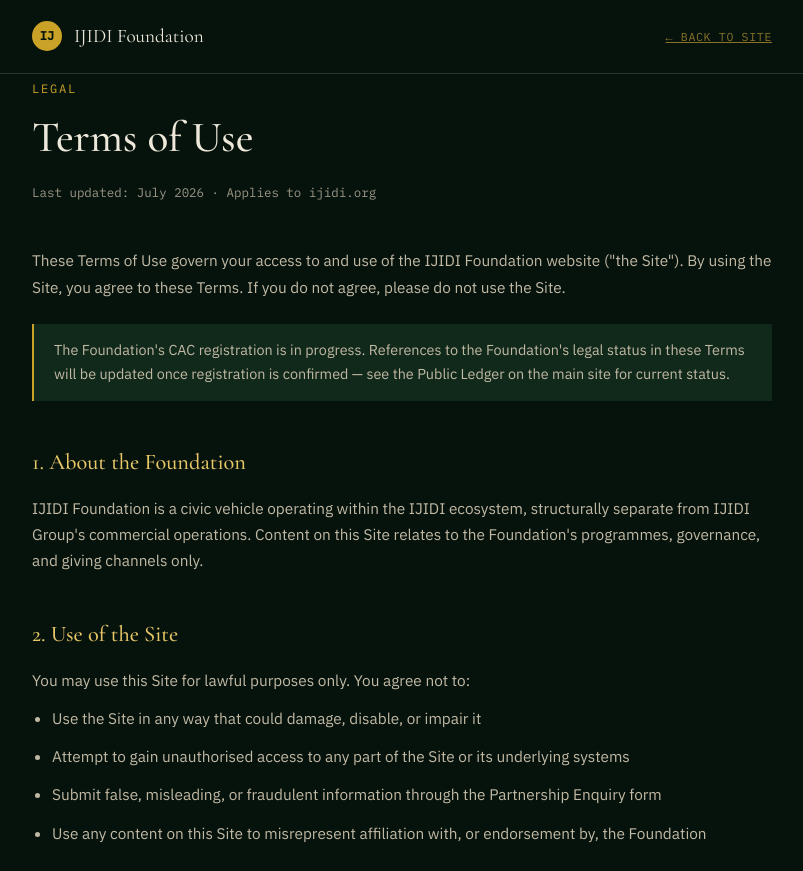
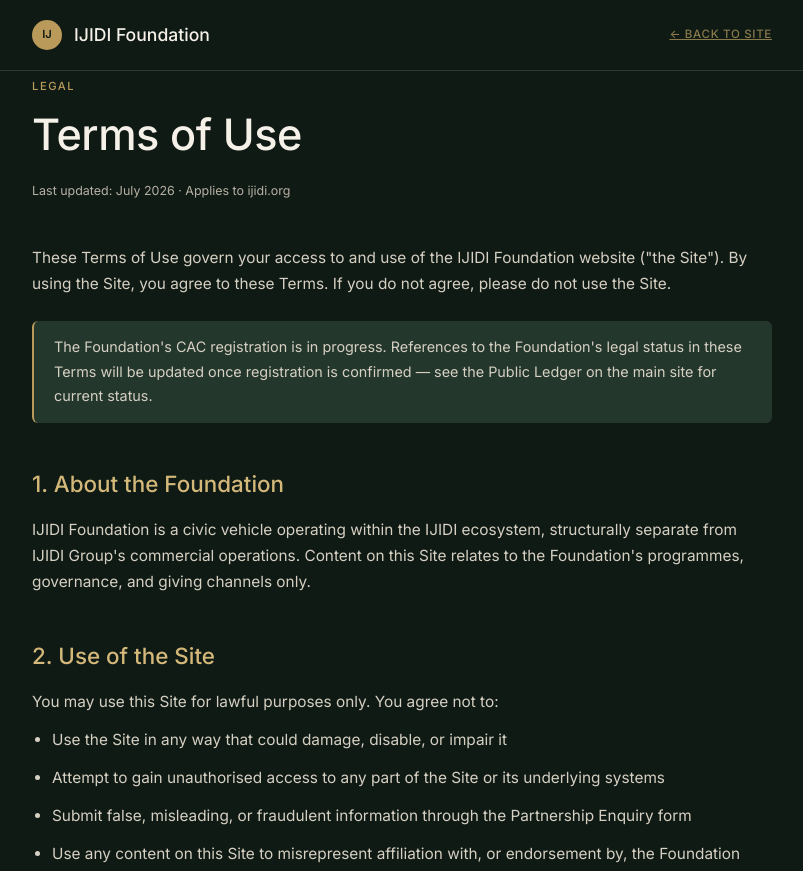
Before and after one commit to ijidigroup/ijidi-foundation, a plain HTML site: page terms.html in a window 1280 px wide. Shown: the top 871 px of the page, without its empty margins (238-1041 px from the left). Drawn offline with nearby package versions, Linux system fonts and the light colour scheme.

Commit message:
Update terms.html

```diff
--- a/terms.html
+++ b/terms.html
@@ -4,42 +4,44 @@
 <meta charset="UTF-8">
 <meta name="viewport" content="width=device-width, initial-scale=1.0">
 <title>Terms of Use — IJIDI Foundation</title>
+<meta name="robots" content="index, follow">
 <link rel="preconnect" href="https://fonts.googleapis.com">
 <link rel="preconnect" href="https://fonts.gstatic.com" crossorigin>
-<link href="https://fonts.googleapis.com/css2?family=Cormorant+Garamond:ital,wght@0,300;0,400;0,500;0,600;1,400;1,500&family=IBM+Plex+Sans:wght@300;400;500;600&family=IBM+Plex+Mono:wght@400;500&display=swap" rel="stylesheet">
+<link href="https://fonts.googleapis.com/css2?family=Inter:opsz,wght@14..32,300;14..32,400;14..32,500;14..32,600;14..32,700&display=swap" rel="stylesheet">
 <style>
 :root{
-  --ink:#06130d; --surface:#0a1e14; --surface-2:#11291b;
-  --hair:rgba(210,232,218,0.08); --hair-strong:rgba(210,232,218,0.17);
-  --ivory:#eee8da; --ivory-dim:#c2b9a4; --muted:#9c9686;
-  --gold:#c9a227; --gold-light:#e8c766; --gold-dim:#8a7328;
-  --serif:'Cormorant Garamond',serif; --sans:'IBM Plex Sans',sans-serif; --mono:'IBM Plex Mono',monospace;
-  --max:820px;
+  --ink:#0f1a15; --surface:#1a2a22; --surface-2:#24372d;
+  --hair:rgba(210,225,215,0.08); --hair-strong:rgba(210,225,215,0.16);
+  --ivory:#F5F1E8; --ivory-dim:#d6d0c2; --stone:#B7B0A3;
+  --gold:#B99A5A; --gold-light:#d4b87a; --gold-dim:#8a7a4a;
+  --serif:'Inter', -apple-system, BlinkMacSystemFont, 'Segoe UI', Roboto, sans-serif;
+  --max:820px; --radius:6px;
 }
 *{margin:0;padding:0;box-sizing:border-box;}
-body{background:var(--ink);color:var(--ivory);font-family:var(--sans);line-height:1.7;-webkit-font-smoothing:antialiased;}
+body{background:var(--ink);color:var(--ivory);font-family:var(--serif);line-height:1.7;-webkit-font-smoothing:antialiased;}
 a{color:var(--gold-light);}
 .wrap{max-width:var(--max);margin:0 auto;padding:0 clamp(20px,4vw,40px);}
 header.site{border-bottom:1px solid var(--hair-strong);padding:20px 0;}
-.brand{display:flex;align-items:center;gap:12px;font-family:var(--serif);font-size:1.2rem;}
-.brand .mark{width:30px;height:30px;border-radius:50%;background:var(--gold);color:var(--ink);display:flex;align-items:center;justify-content:center;font-family:var(--mono);font-size:0.75rem;font-weight:600;}
-.back{font-family:var(--mono);font-size:0.72rem;text-transform:uppercase;letter-spacing:0.06em;color:var(--gold-dim);}
+.brand{display:flex;align-items:center;gap:12px;font-family:var(--serif);font-weight:500;font-size:1.1rem;}
+.brand .mark{width:30px;height:30px;border-radius:50%;background:var(--gold);color:var(--ink);display:flex;align-items:center;justify-content:center;font-family:var(--serif);font-size:0.7rem;font-weight:600;}
+.back{font-family:var(--serif);font-size:0.72rem;font-weight:500;text-transform:uppercase;letter-spacing:0.06em;color:var(--gold-dim);transition:color 0.2s;}
+.back:hover{color:var(--gold-light);}
 main{padding:60px 0 100px;}
-.eyebrow{font-family:var(--mono);letter-spacing:0.14em;text-transform:uppercase;font-size:0.76rem;color:var(--gold);margin-bottom:18px;}
-h1{font-family:var(--serif);font-weight:500;font-size:clamp(1.9rem,4vw,2.7rem);margin-bottom:8px;}
-.updated{font-family:var(--mono);font-size:0.78rem;color:var(--muted);margin-bottom:44px;}
+.eyebrow{font-family:var(--serif);font-weight:500;letter-spacing:0.14em;text-transform:uppercase;font-size:0.7rem;color:var(--gold);margin-bottom:18px;}
+h1{font-family:var(--serif);font-weight:500;font-size:clamp(1.9rem,4vw,2.7rem);letter-spacing:-0.01em;margin-bottom:8px;}
+.updated{font-family:var(--serif);font-size:0.78rem;color:var(--stone);margin-bottom:44px;}
 h2{font-family:var(--serif);font-weight:500;font-size:1.4rem;color:var(--gold-light);margin-top:42px;margin-bottom:14px;}
 p, li{color:var(--ivory-dim);font-size:0.96rem;margin-bottom:12px;}
 ul{padding-left:20px;margin-bottom:14px;}
-.callout{border-left:2px solid var(--gold);padding:14px 20px;background:var(--surface-2);margin:24px 0;font-size:0.9rem;color:var(--ivory-dim);}
-footer{border-top:1px solid var(--hair);padding:28px 0;font-size:0.8rem;color:var(--muted);}
+.callout{border-left:2px solid var(--gold);border-radius:var(--radius);padding:14px 20px;background:var(--surface-2);margin:24px 0;font-size:0.9rem;color:var(--ivory-dim);}
+footer{border-top:1px solid var(--hair);padding:28px 0;font-size:0.8rem;color:var(--stone);}
 </style>
 </head>
 <body>
 <header class="site">
   <div class="wrap" style="display:flex;justify-content:space-between;align-items:center;">
     <div class="brand"><span class="mark">IJ</span> IJIDI Foundation</div>
-    <a class="back" href="ijidi-foundation-merged.html">← Back to site</a>
+    <a class="back" href="index.html">← Back to site</a>
   </div>
 </header>
 
```
